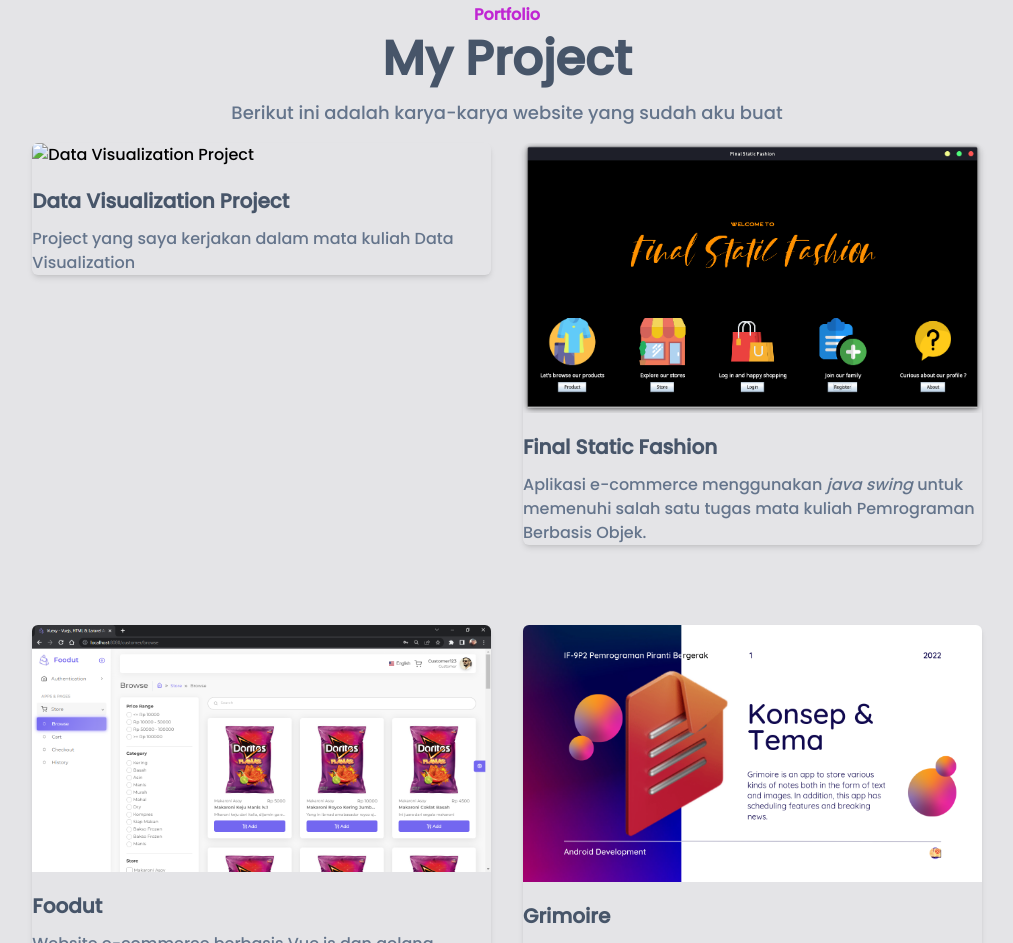
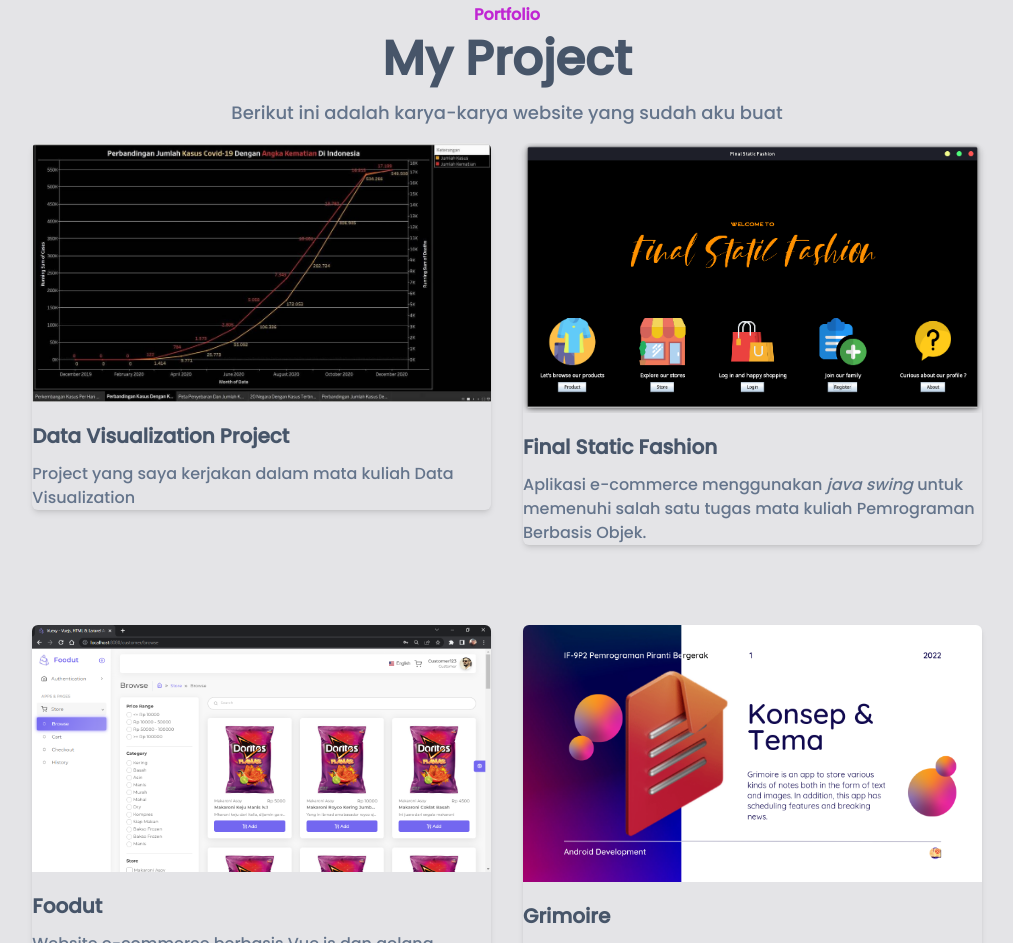
Before and after one commit to fedlyseptian/fedlyseptian.github.io, a website: page index.html in a window 1280 px wide. Shown: the part 1245-2188 px from the top of the page, without its empty margins (133-1146 px from the left). Drawn offline with Linux system fonts and the light colour scheme.

Commit message:
Update index.html

```diff
--- a/index.html
+++ b/index.html
@@ -116,7 +116,7 @@
                     <div class="mb-12 p-4 md:w-1/2">
                         <div class="rounded-md shadow-md overflow-hidden">
                             <a href="#" target="_blank">
-                                <img src="img/contoh data visualisasi covid19.png" alt="Data Visualization Project" width="w-full">
+                                <img src="img/contoh visualisasi data covid19.jpg" alt="Data Visualization Project" width="w-full">
                                 <h3 class="font-semibold text-xl text-dark mt-5 mb-3">Data Visualization Project</h3>
                                 <p class="font-medium text-base text-secondary">Project yang saya kerjakan dalam mata kuliah Data Visualization</p>
                             </a>
```
